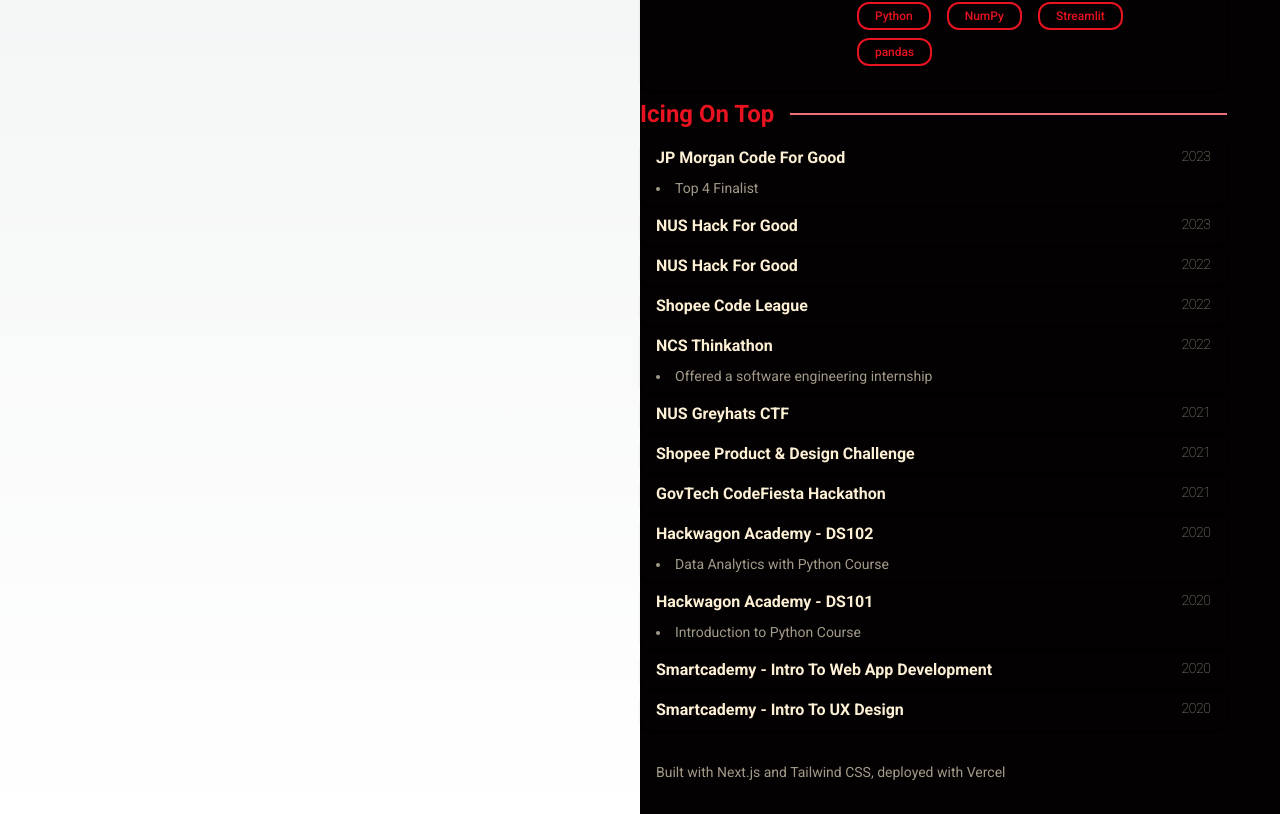
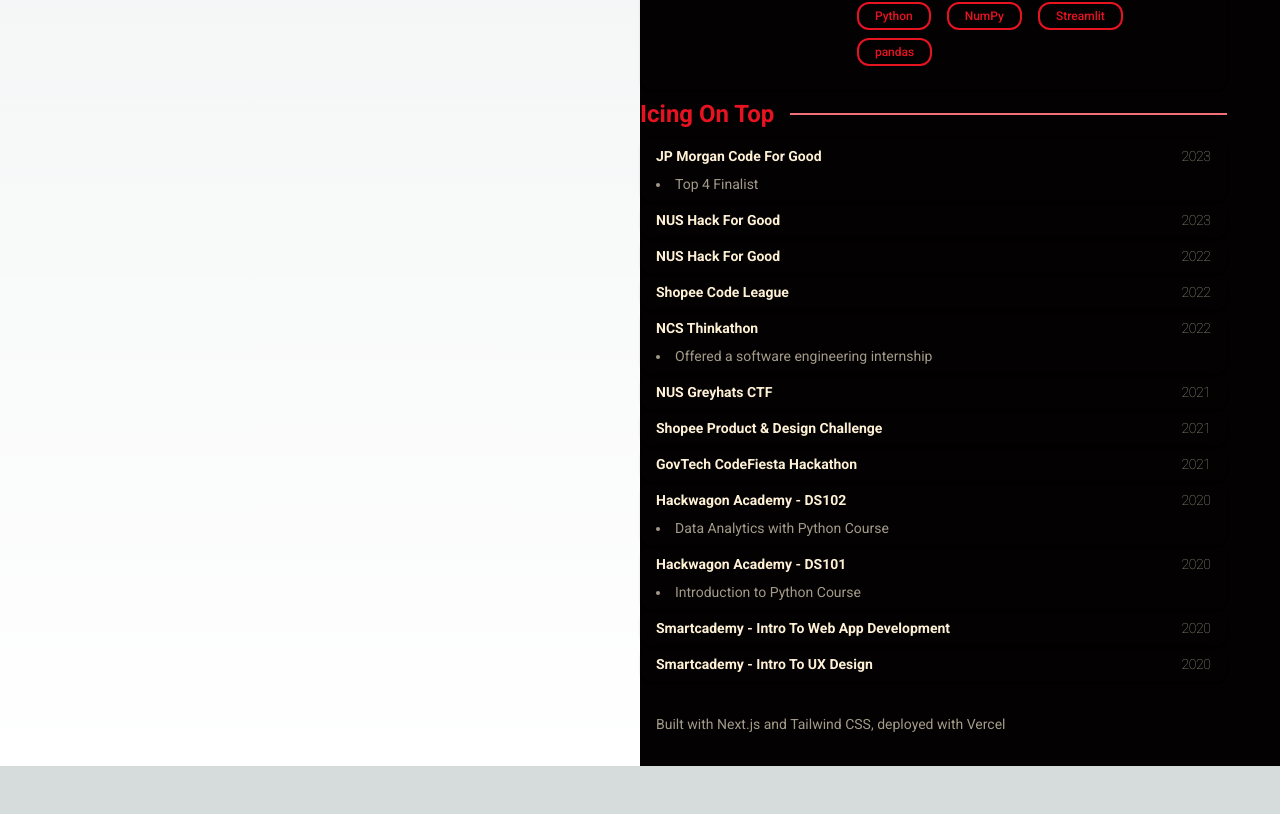
Before and after one commit to TohDeKai/portfolio, a Next.js app in the folder app/: page / in a window 1280 px wide. Shown: the part 2450-3264 px from the top of the page. After the commit the page ends 3216 px from the top, so only its background shows below. Built offline with nearby package versions, Linux system fonts and the light colour scheme.

Commit message:
fix: change font size of misc

```diff
--- a/app/src/app/components/misc.tsx
+++ b/app/src/app/components/misc.tsx
@@ -23,7 +23,7 @@
           >
             <div className="flex justify-between leading-normal py-2 xl:px-4 ">
               <div className="flex gap-6 ">
-                <p className="font-bold text-text my-auto xl:group-hover:text-primary transition-all duration-300">
+                <p className="font-bold text-text text-sm my-auto xl:group-hover:text-primary transition-all duration-300">
                   {miscItem.title}
                 </p>
               </div>
```
